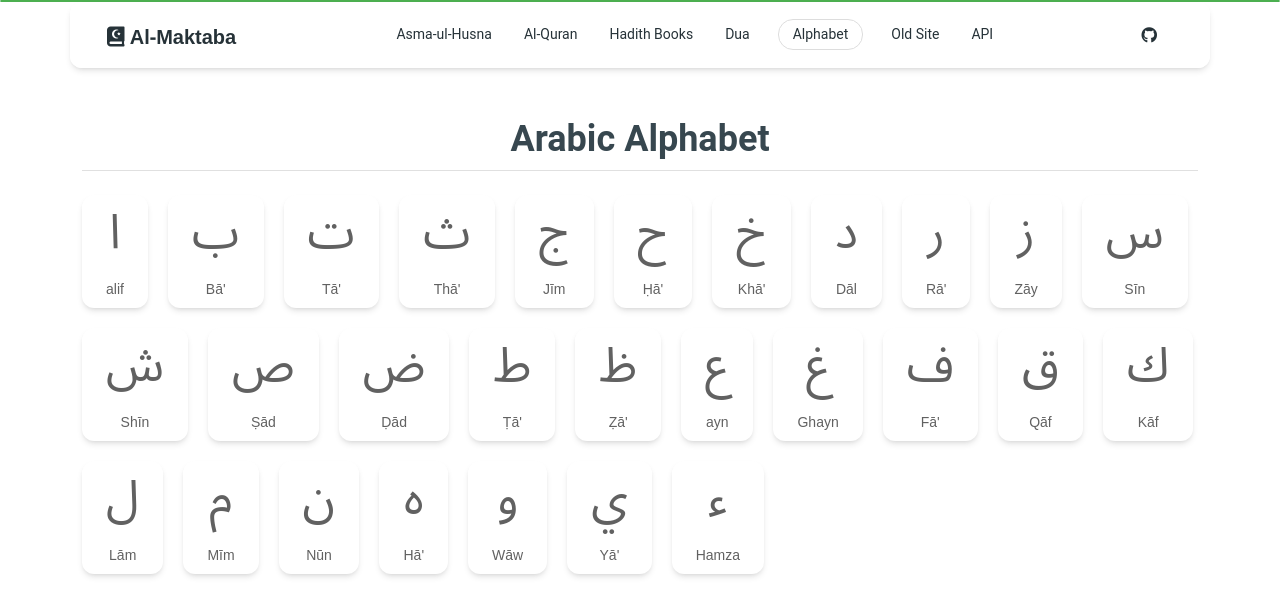
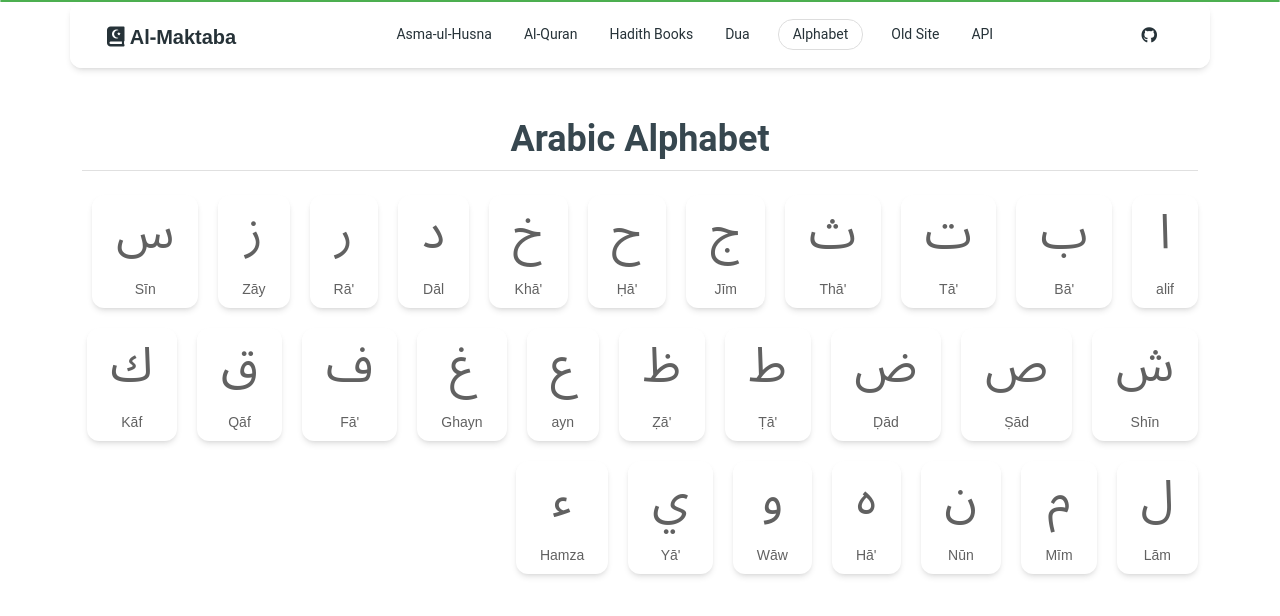
Before and after one commit to muhammadabir64/al-maktaba, a React (Create React App) app: page /alphabet in a window 1280 px wide. Shown: the top 616 px of the page. Built offline with nearby package versions, Linux system fonts and the light colour scheme.

Commit message:
Update Alphabet.jsx

```diff
--- a/src/Pages/Alphabet.jsx
+++ b/src/Pages/Alphabet.jsx
@@ -26,7 +26,7 @@ function Alphabet() {
                     <Typography variant="h2" className="text-center text-blue-gray-800">Arabic Alphabet</Typography>
                     <div class="border-t border-gray-300 mb-4 mt-2 mx-auto bg-blue-gray-500"></div>
                 </div>
-                <div className="col-12 flex flex-wrap gap-5">
+                <div className="col-12 flex flex-wrap flex-row-reverse gap-5">
                     {data.map((alphabet) => (
                         <Card>
                             <CardBody className="text-center py-2">
```
